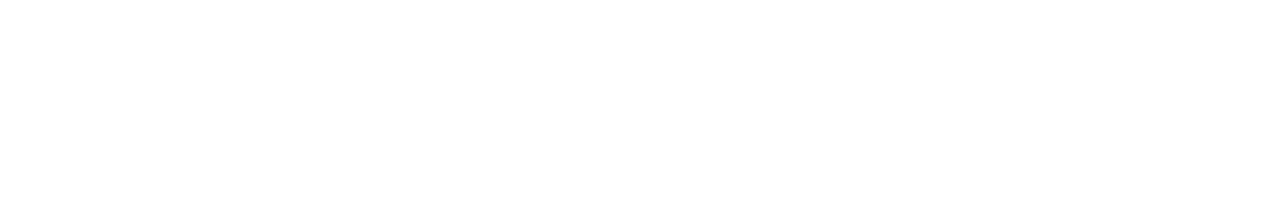
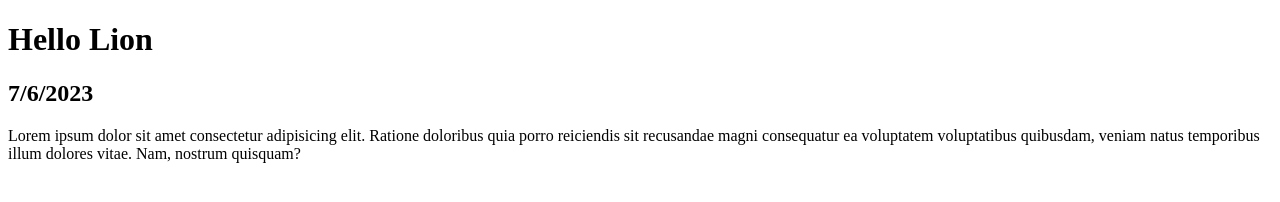
Before and after one commit to JavierMoyaSimo/test-1, a plain HTML site: page index.html in a window 1280 px wide. Drawn offline with Linux system fonts and the light colour scheme.

Commit message:
feat: headers and text added. Current date created in js file

```diff
--- a/index.html
+++ b/index.html
@@ -1,15 +1,23 @@
 <!DOCTYPE html>
 <html lang="en">
-<head>
-    <meta charset="UTF-8">
-    <meta http-equiv="X-UA-Compatible" content="IE=edge">
-    <meta name="viewport" content="width=device-width, initial-scale=1.0">
-    <link rel="stylesheet" href="./css/style.css">
-    <link rel="stylesheet" media="(max-width:360px)" href="./css/mobile.css">
+  <head>
+    <meta charset="UTF-8" />
+    <meta http-equiv="X-UA-Compatible" content="IE=edge" />
+    <meta name="viewport" content="width=device-width, initial-scale=1.0" />
+    <link rel="stylesheet" href="./css/style.css" />
+    <link rel="stylesheet" media="(max-width:360px)" href="./css/mobile.css" />
     <title>Example</title>
-</head>
-<body>
+  </head>
+  <body>
+    <h1>Hello Lion</h1>
+    <h2 id="currentDate">Current Date</h2>
+    <p>
+      Lorem ipsum dolor sit amet consectetur adipisicing elit. Ratione doloribus
+      quia porro reiciendis sit recusandae magni consequatur ea voluptatem
+      voluptatibus quibusdam, veniam natus temporibus illum dolores vitae. Nam,
+      nostrum quisquam?
+    </p>
 
     <script src="./js/main.js"></script>
-</body>
+  </body>
 </html>
--- a/js/main.js
+++ b/js/main.js
@@ -0,0 +1,8 @@
+let date = new Date();
+
+let currentDate =
+  date.getDate() + "/" + (date.getMonth() + 1) + "/" + date.getFullYear();
+document.getElementById("currentDate").innerHTML = currentDate;
+
+console.log(date);
+console.log(currentDate);
```
